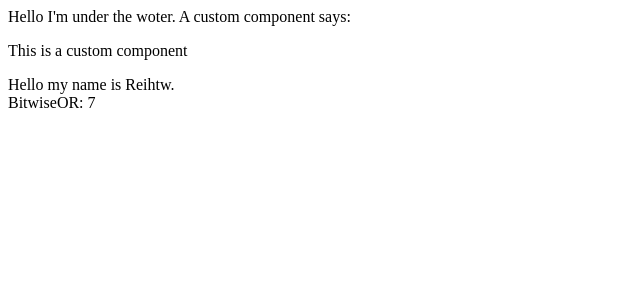
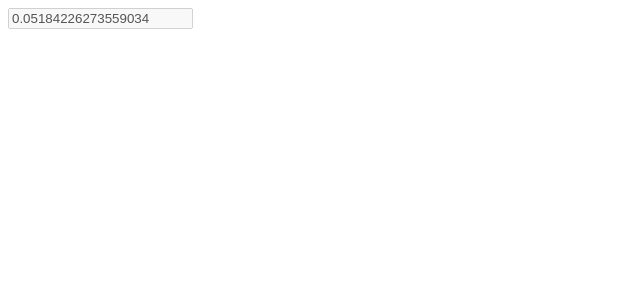
Before and after one commit to reihtw/Intro2Angular, an Angular app: page / in a window 1280 px wide. Shown: the top 300 px of the page, without its empty margins (0-640 px from the left). Built offline with nearby package versions, Linux system fonts and the light colour scheme.

Commit message:
Two way data binding

```diff
--- a/src/app/app.component.html
+++ b/src/app/app.component.html
@@ -1,2 +1 @@
-Hello I'm under the woter.
-A custom component says:<app-hello></app-hello>
+<input type="text" [value]="myVariable" [disabled]="isDisabled"/>
--- a/src/app/app.component.ts
+++ b/src/app/app.component.ts
@@ -7,4 +7,14 @@ import { Component } from '@angular/core';
 })
 export class AppComponent {
   title = 'intro2angular';
+
+  myVariable: string = '';
+  isDisabled: boolean = false;
+
+  constructor() {
+    setInterval(() => {
+      this.myVariable = Math.random().toString();
+      this.isDisabled = Math.random() > 0.5;
+    }, 500);
+  }
 }
--- a/src/app/hello/hello.component.ts
+++ b/src/app/hello/hello.component.ts
@@ -10,7 +10,6 @@ export class HelloComponent implements OnInit {
   myname: string = 'Reihtw';
   bitwiseOR: number = 2 | 5;
   i = 0;
-  someVar = Math.random();
 
   constructor() { }
 
@@ -19,9 +18,6 @@ export class HelloComponent implements OnInit {
   }
 
   ngOnInit(): void {
-    setInterval(() => {
-      this.someVar = Math.random();
-    }, 50)
   }
 
 }
```
